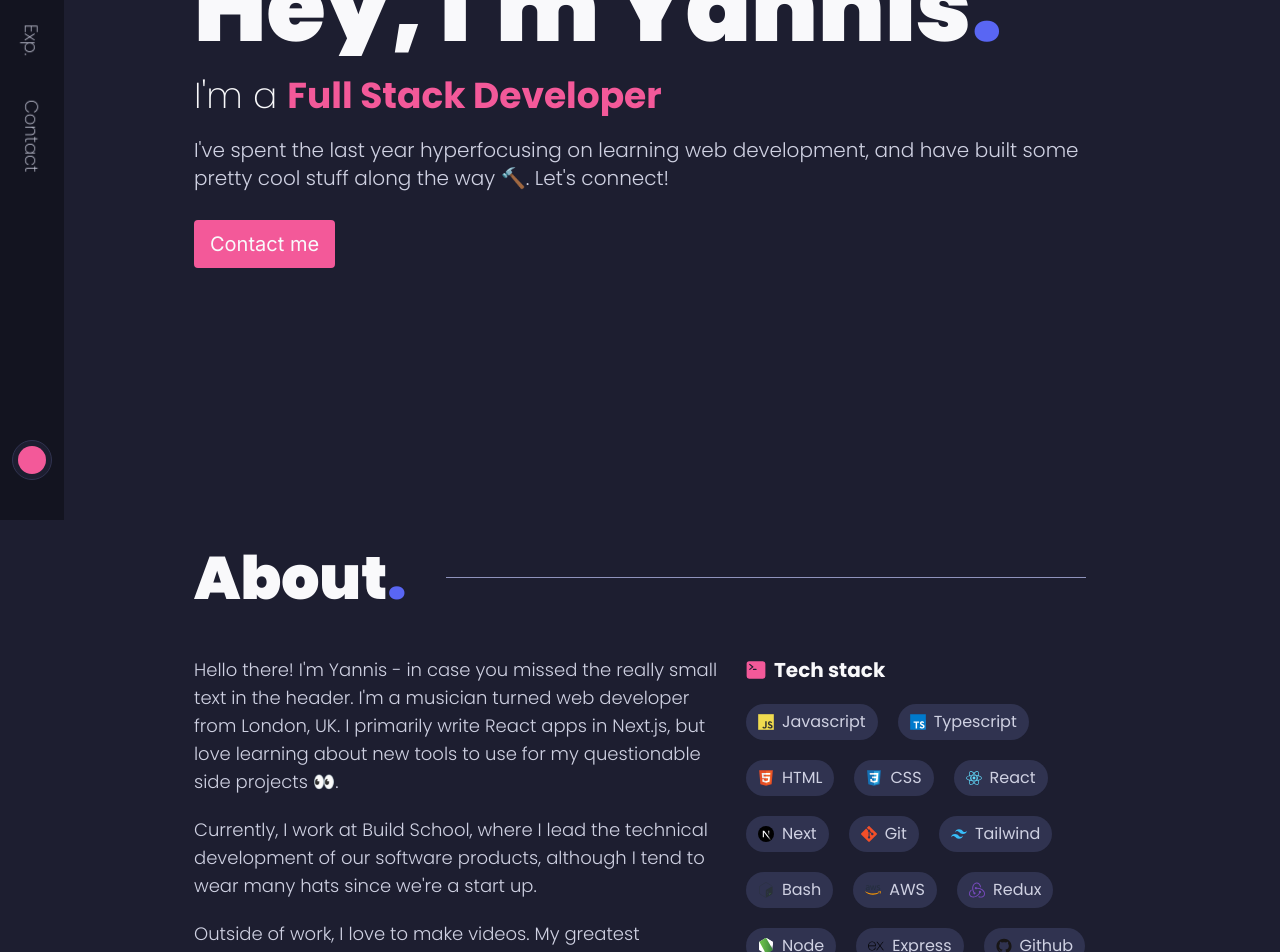
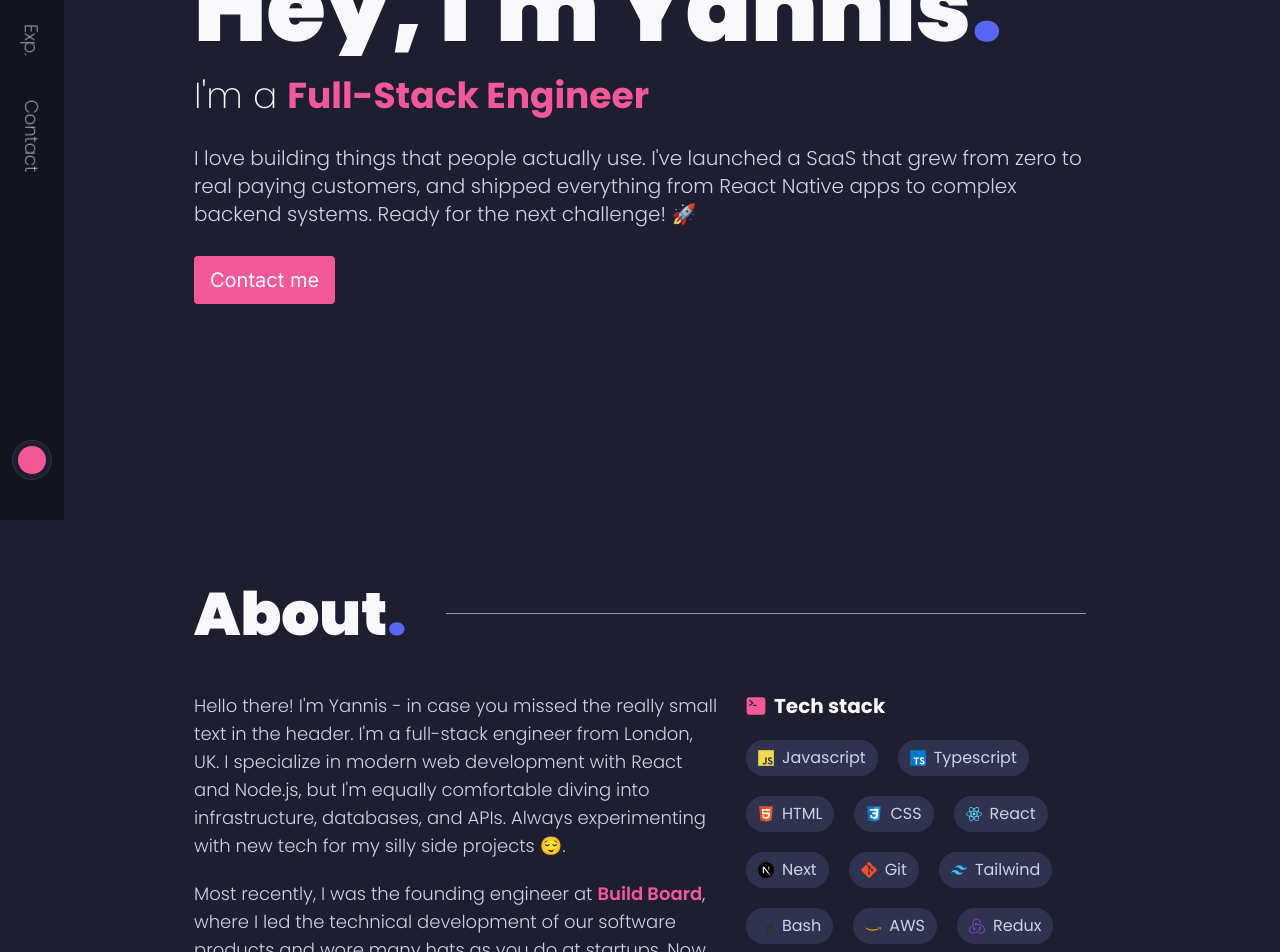
Before and after one commit to Voltz7788/personal-portfolio-v2, a Next.js app: page / in a window 1280 px wide. Shown: the part 280-1232 px from the top of the page. Built offline with nearby package versions, Linux system fonts and the light colour scheme.

Commit message:
FEAT: update bio and hero

```diff
--- a/app/components/About/Bio.tsx
+++ b/app/components/About/Bio.tsx
@@ -14,17 +14,26 @@ export default function Bio() {
         <Reveal>
           <p className="transition-all duration-300">
             Hello there! I&apos;m Yannis - in case you missed the really small
-            text in the header. I&apos;m a musician turned web developer from
-            London, UK. I primarily write React apps in Next.js, but love
-            learning about new tools to use for my questionable side projects
-            👀.
+            text in the header. I&apos;m a full-stack engineer from London, UK.
+            I specialize in modern web development with React and Node.js, but
+            I'm equally comfortable diving into infrastructure, databases, and
+            APIs. Always experimenting with new tech for my silly side projects
+            😌.
           </p>
         </Reveal>
         <Reveal>
           <p className="transition-all duration-300">
-            Currently, I work at Build School, where I lead the technical
-            development of our software products, although I tend to wear many
-            hats since we&apos;re a start up.
+            Most recently, I was the founding engineer at{" "}
+            <Link
+              href={"https://www.build-board.io"}
+              target="_blank"
+              className="text-secondary hover:underline font-semibold"
+            >
+              Build Board
+            </Link>
+            , where I led the technical development of our software products and
+            wore many hats as you do at startups. Now I'm looking for my next
+            challenge!
           </p>
         </Reveal>
         <Reveal>
@@ -33,7 +42,7 @@ export default function Bio() {
             be either the video where I likened my ADHD to having a{" "}
             <Link
               href={
-                "https://www.tiktok.com/@yannismadu/video/7210397634941488389?lang=en"
+                "https://www.tiktok.com/@yannismadu/video/7211216289900072197"
               }
               target="_blank"
               className="text-secondary hover:underline font-semibold"
@@ -42,7 +51,7 @@ export default function Bio() {
             </Link>
             , or where I successfully asked a girl out on Hinge by making a{" "}
             <Link
-              href={"https://youtu.be/7xoF5MGU738?si=oKa5FEpH2gU1q8TN"}
+              href={"https://youtu.be/7xoF5MGU738"}
               target="_blank"
               className="text-secondary hover:underline font-semibold"
             >
--- a/app/components/AudioPlayer.tsx
+++ b/app/components/AudioPlayer.tsx
@@ -1,9 +1,9 @@
 "use client";
 
-import { useEffect, useState } from "react";
+import { useState } from "react";
 import Howl from "react-howler";
 
-export default function JessicaPage() {
+export default function AudioPlayer() {
   const [isPlaying, setIsPlaying] = useState(false);
 
   const togglePlay = () => {
--- a/app/components/Hero/Hero.tsx
+++ b/app/components/Hero/Hero.tsx
@@ -13,18 +13,19 @@ export default function Hero() {
         </h1>
       </Reveal>
       <Reveal>
-        <h2 className="font-extralight text-3xl lg:text-4xl text-copy mt-8 md:mt-5 transition-all duration-300">
+        <h2 className="font-extralight text-3xl lg:text-4xl text-copy mb-2 mt-8 md:mt-5 transition-all duration-300">
           I&apos;m a{" "}
           <span className="font-bold text-secondary transition-all duration-300">
-            Full Stack Developer
+            Full-Stack Engineer
           </span>
         </h2>
       </Reveal>
       <Reveal>
         <p className="text-copy-light mt-8 md:mt-5 text-lg w-full md:text-xl font-light transition-all duration-300">
-          I&apos;ve spent the last year hyperfocusing on learning web
-          development, and have built some pretty cool stuff along the way 🔨.
-          Let&apos;s connect!
+          I love building things that people actually use. I've launched a SaaS
+          that grew from zero to real paying customers, and shipped everything
+          from React Native apps to complex backend systems. Ready for the next
+          challenge! 🚀
         </p>
       </Reveal>
       <Reveal>
--- a/app/components/Navigation/TopLinks.tsx
+++ b/app/components/Navigation/TopLinks.tsx
@@ -9,7 +9,7 @@ export default function TopLinks() {
         <SocialLinks />
       </div>
       <motion.a
-        href="resume.pdf"
+        href="yannis-madu-cv.pdf"
         target="_blank"
         whileHover={"hover"}
         initial={{ scale: 1 }}
@@ -24,7 +24,7 @@ export default function TopLinks() {
           transition={{ ease: "easeInOut", duration: 0.15 }}
           className="-z-10 absolute top-0 left-0 w-full h-full origin-top-left bg-secondary"
         />
-        My resume
+        My CV
       </motion.a>
     </div>
   );
--- a/app/jessica-got-into-cambridge/page.tsx
+++ b/app/jessica-got-into-cambridge/page.tsx
@@ -6,9 +6,8 @@ import Fireworks from "react-canvas-confetti/dist/presets/fireworks";
 import Meme1 from "@/public/meme-1.jpg";
 import Meme2 from "@/public/meme-2.jpg";
 import AudioPlayer from "../components/AudioPlayer";
-import Howl from "react-howler";
 
-export default function page() {
+export default function JessicaPage() {
   return (
     <div className="h-max bg-white py-20">
       <h1 className="text-5xl text-center font-semibold">
```
Also changed, not shown: 1 other file (tests, documents, lock files or other folders).
